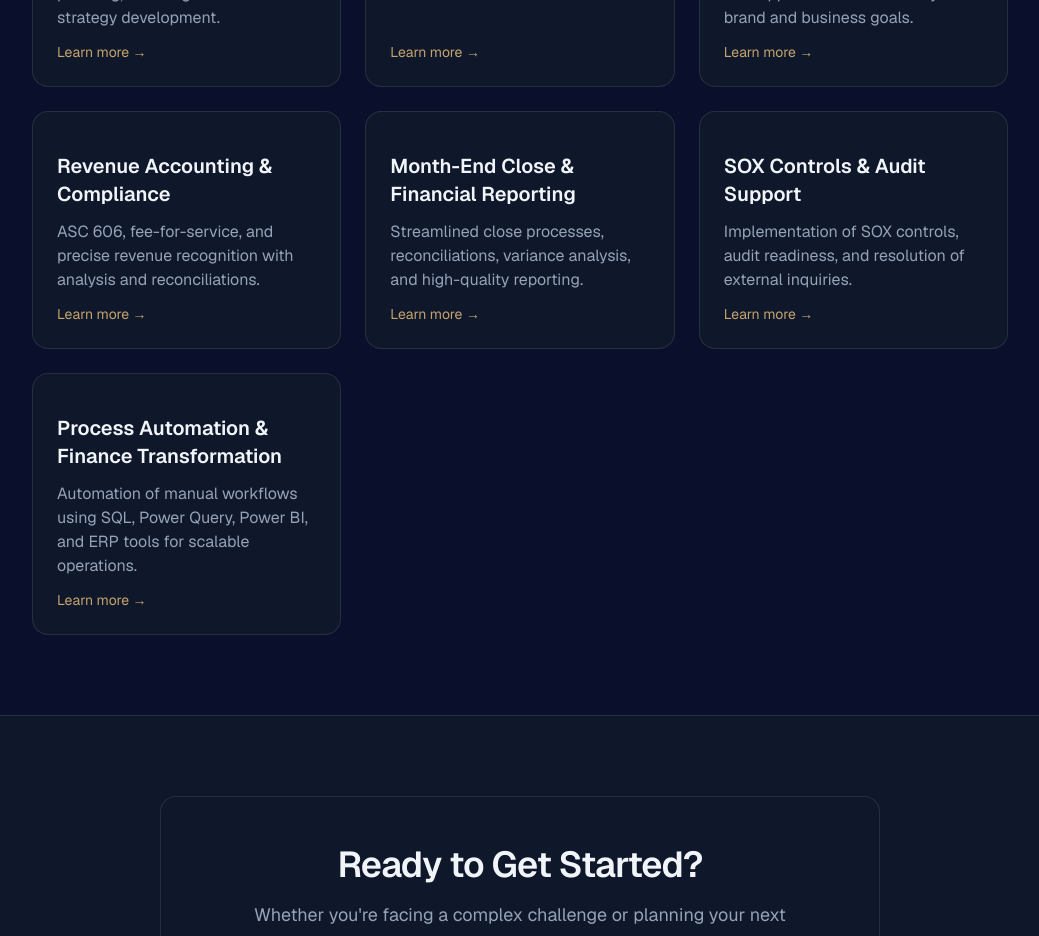
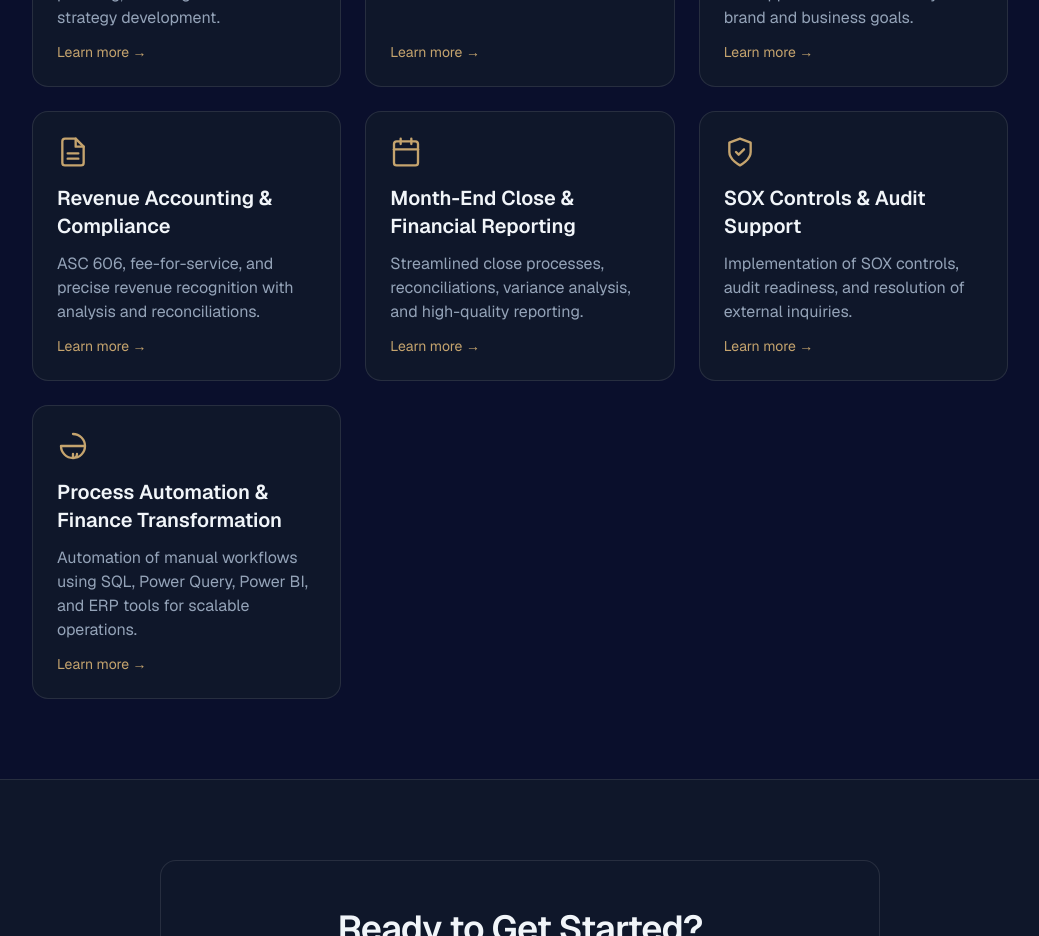
Before and after one commit to michaelhart2044-del/michael-hart-consulting, a Next.js app in the folder website/: page / in a window 1280 px wide. Shown: the part 2080-3016 px from the top of the page, without its empty margins (120-1159 px from the left). Built offline with nearby package versions, Linux system fonts and the light colour scheme.

Commit message:
Added 4 professional inline SVG icons for the new services (revenue accounting, month-end close, SOX controls, process automation) in the homepage services grid, matching the style and format of the existing 6 icons for full consistency across the services display.

```diff
--- a/website/app/(marketing)/page.tsx
+++ b/website/app/(marketing)/page.tsx
@@ -55,6 +55,36 @@ export default function Home() {
       <svg xmlns="http://www.w3.org/2000/svg" width="32" height="32" viewBox="0 0 24 24" fill="none" stroke="currentColor" strokeWidth="1.75" strokeLinecap="round" strokeLinejoin="round" className="w-8 h-8">
         <rect x="3" y="4" width="18" height="12" rx="2" />
         <path d="M8 20h8M12 16v4" />
+      </svg>
+    ),
+    // 7. Revenue Accounting & Compliance
+    (
+      <svg xmlns="http://www.w3.org/2000/svg" width="32" height="32" viewBox="0 0 24 24" fill="none" stroke="currentColor" strokeWidth="1.75" strokeLinecap="round" strokeLinejoin="round" className="w-8 h-8">
+        <path d="M14 2H6a2 2 0 0 0-2 2v16a2 2 0 0 0 2 2h12a2 2 0 0 0 2-2V8z" />
+        <path d="M14 2v6h6" />
+        <path d="M16 13H8M16 17H8" />
+      </svg>
+    ),
+    // 8. Month-End Close & Financial Reporting
+    (
+      <svg xmlns="http://www.w3.org/2000/svg" width="32" height="32" viewBox="0 0 24 24" fill="none" stroke="currentColor" strokeWidth="1.75" strokeLinecap="round" strokeLinejoin="round" className="w-8 h-8">
+        <rect x="3" y="4" width="18" height="18" rx="2" ry="2" />
+        <line x1="16" y1="2" x2="16" y2="6" />
+        <line x1="8" y1="2" x2="8" y2="6" />
+        <line x1="3" y1="10" x2="21" y2="10" />
+      </svg>
+    ),
+    // 9. SOX Controls & Audit Support
+    (
+      <svg xmlns="http://www.w3.org/2000/svg" width="32" height="32" viewBox="0 0 24 24" fill="none" stroke="currentColor" strokeWidth="1.75" strokeLinecap="round" strokeLinejoin="round" className="w-8 h-8">
+        <path d="M12 22s8-4 8-10V5l-8-3-8 3v7c0 6 8 10 8 10z" />
+        <path d="m9 12 2 2 4-4" />
+      </svg>
+    ),
+    // 10. Process Automation & Finance Transformation
+    (
+      <svg xmlns="http://www.w3.org/2000/svg" width="32" height="32" viewBox="0 0 24 24" fill="none" stroke="currentColor" strokeWidth="1.75" strokeLinecap="round" strokeLinejoin="round" className="w-8 h-8">
+        <path d="M21 12a9 9 0 0 1-9 9m9-9a9 9 0 0 0-9-9m9 9H3m9 9a9 9 0 0 1-9-9m9 9c1.66 0 3-1.34 3-3m-3 3v-3" />
       </svg>
     )
   ];
```
